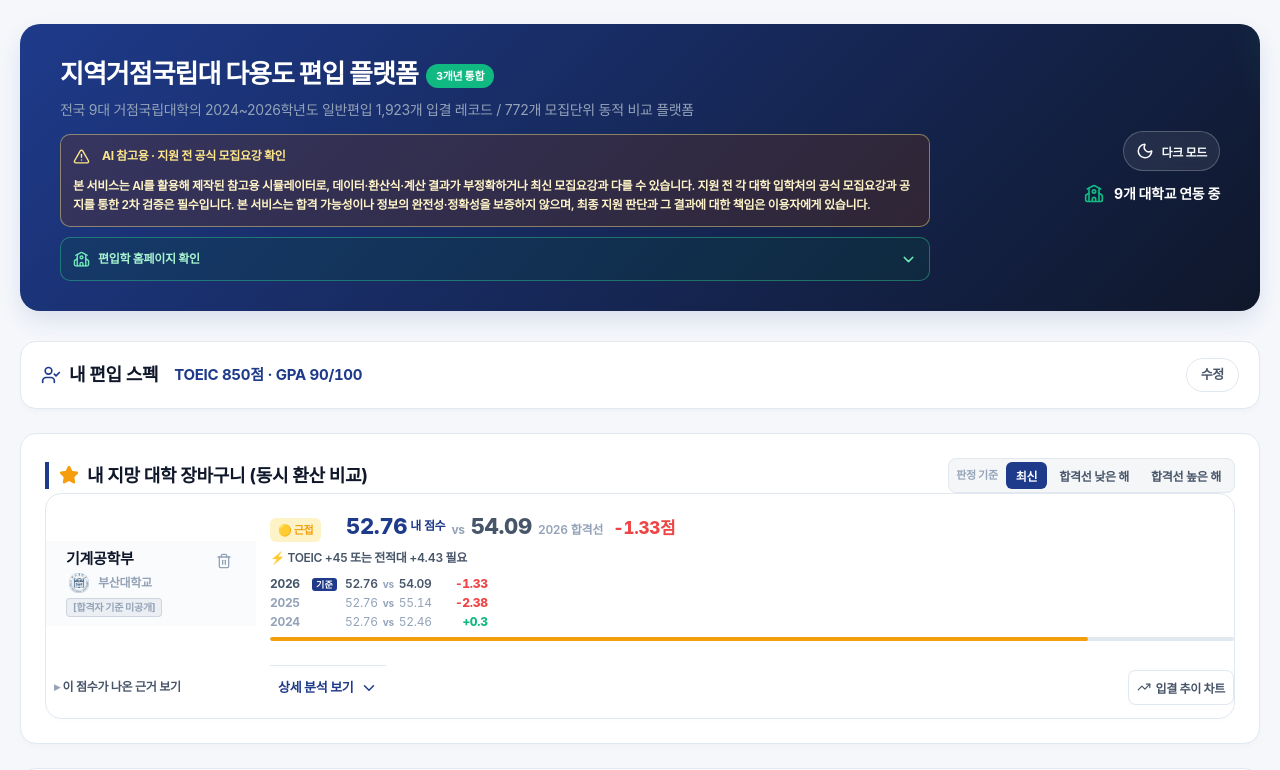
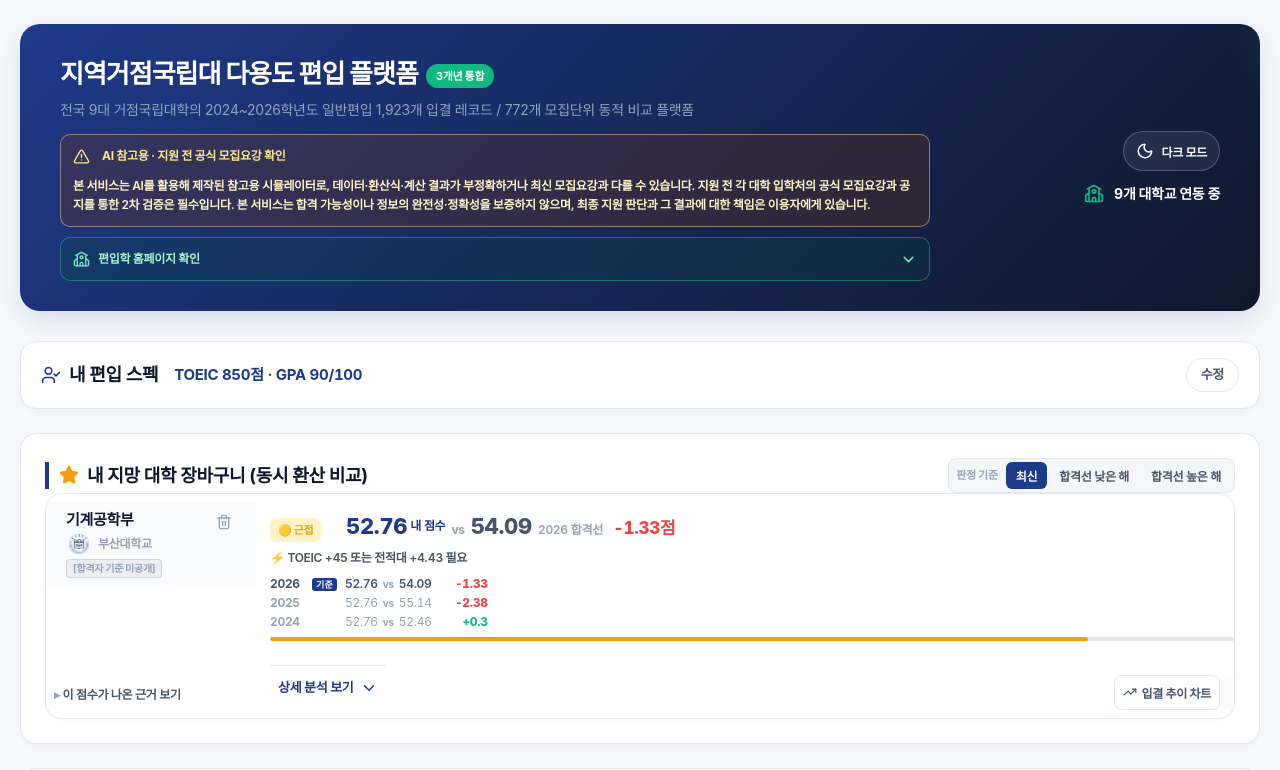
Before and after one commit to khal1234/transfer-admission-simulator, a React (Vite) app in the folder web/: page / in a window 1280 px wide. Shown: the top 770 px of the page. Built offline with nearby package versions, Linux system fonts and the light colour scheme.

Commit message:
fix: 지망 카드 간격과 배열 정렬

```diff
--- a/web/src/index.css
+++ b/web/src/index.css
@@ -3521,27 +3521,33 @@ html[data-theme="dark"] .compare-score-primary {
 @media (min-width: 900px) {
   .basket-grid {
     grid-template-columns: repeat(auto-fill, minmax(620px, 1fr));
-    align-items: start;
+    /* 같은 행에서는 안내문 길이가 달라도 카드 외곽과 하단 액션 기준선을
+       맞춘다. */
+    align-items: stretch;
   }
 
   .target-card {
     grid-template-columns: minmax(150px, 210px) minmax(220px, 1fr) auto;
+    grid-template-rows: minmax(0, 1fr) auto;
     grid-template-areas: none;
-    align-items: center;
+    align-items: start;
     column-gap: 14px;
     row-gap: 0;
+    height: 100%;
   }
 
   .target-card-header {
     grid-area: auto;
     grid-column: 1;
     grid-row: 1;
+    align-self: start;
   }
 
   .target-card-body > .compare-container {
     grid-area: auto;
     grid-column: 2 / -1;
     grid-row: 1;
+    align-self: start;
   }
 
   /* 둘째 줄에 근거 · 상세 · 차트를 나란히. 셋을 각각 제 줄에 두면 카드가
@@ -3552,6 +3558,7 @@ html[data-theme="dark"] .compare-score-primary {
     grid-row: 2;
     margin-top: 0;
     border: 0;
+    align-self: end;
   }
 
   .target-card .target-details {
@@ -3559,6 +3566,7 @@ html[data-theme="dark"] .compare-score-primary {
     grid-column: 2;
     grid-row: 2;
     justify-self: start;
+    align-self: end;
   }
 
   .target-card > .target-card-footer {
@@ -3566,7 +3574,10 @@ html[data-theme="dark"] .compare-score-primary {
     grid-column: 3;
     grid-row: 2;
     border-top: 0;
-    padding: 0;
+    align-self: end;
+    /* 마지막 버튼 테두리가 카드 외곽선과 겹쳐 보이지 않도록 오른쪽 안전
+       여백을 둔다. 왼쪽 간격은 grid column-gap이 이미 맡고 있다. */
+    padding: 0 14px 0 0;
   }
 
   /* 펼치면 카드 내부에서 제 줄을 차지한다. 장바구니의 2열 배치는 유지해
```
